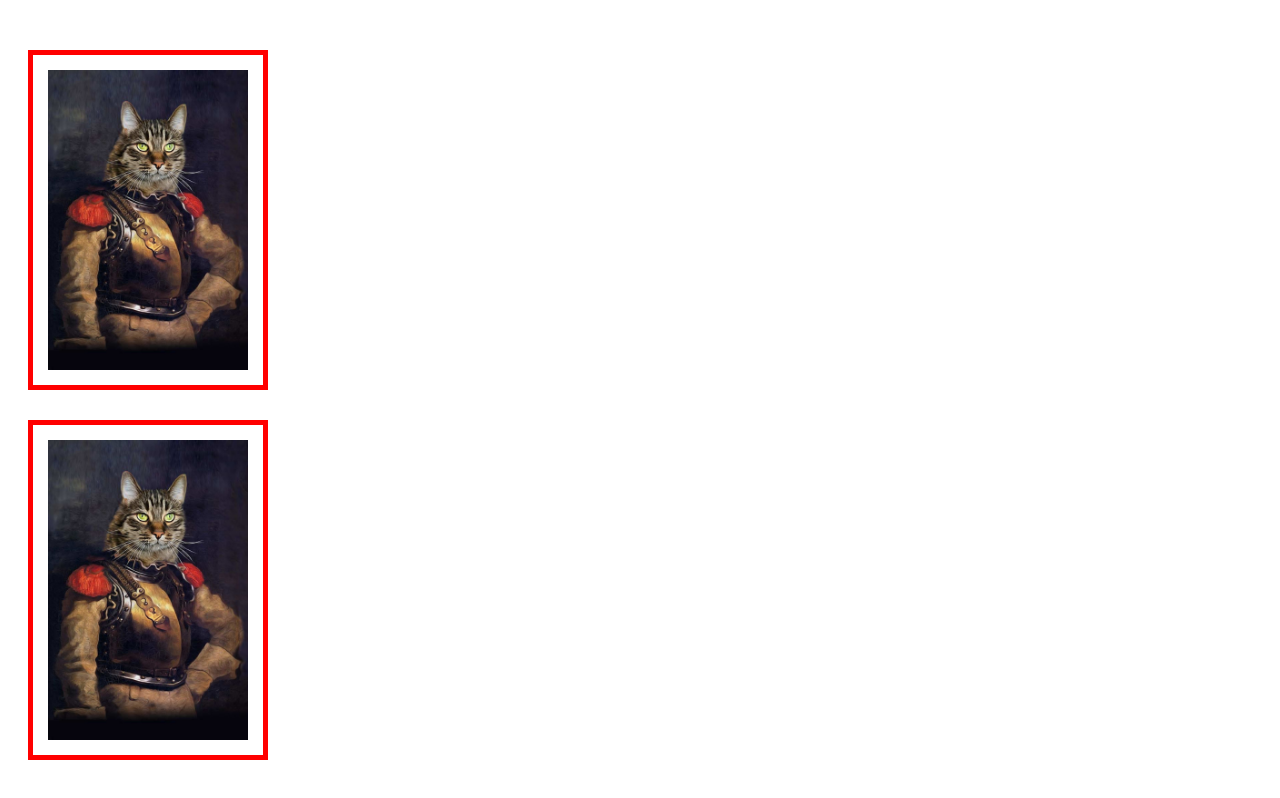
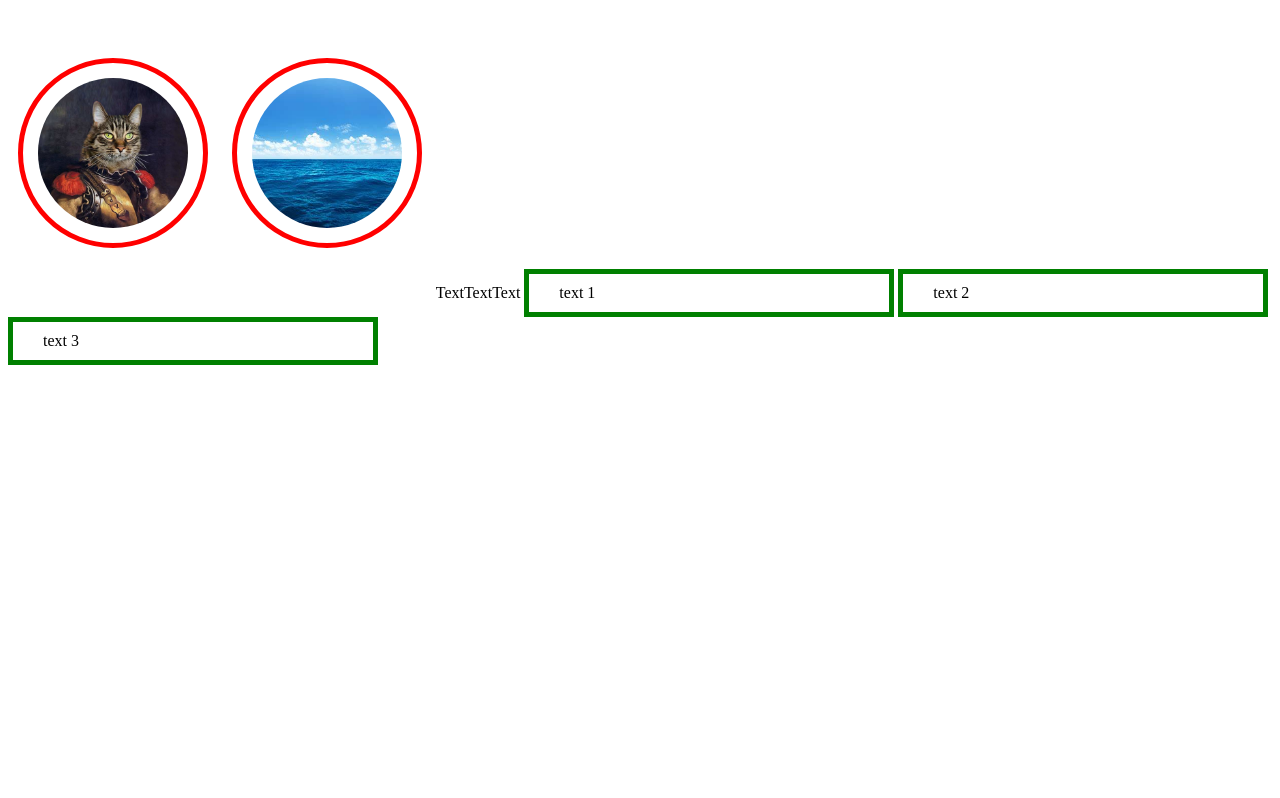
Before and after one commit to Hordiienko-93/Projecte-CSS-Html, a plain HTML site: page index.html in a window 1280 px wide. Drawn offline with Linux system fonts and the light colour scheme.

Commit message:
change display and object-fi

```diff
--- a/assets/css/style.css
+++ b/assets/css/style.css
@@ -1,11 +1,33 @@
 .img{
- display: block;
- width: 200px;
+ /* display: block; */
+ width: 150px;
+ height: 150px;
  border: 5px solid red;
+ border-radius: 50%;
  padding: 15px;
- margin: 50px 20px;
+ margin: 50px 10px;
+ object-fit: cover;
+ object-position: top;
+
 }
-.neg-margin{
-  margin-top: -20px;
-  border: 5 px solid blue;
+.di{
+  display: inline-block;
+  width: 300px;
+  border: 5px solid green;
+  padding: 10px 30px;
+  /* margin: 20px auto; */
+
 }
+
+
+
+
+
+
+/* .span{ */
+  display: block;
+  width: 200px;
+  border:5px solid red;
+  padding: 10px 30px;
+  margin: 20px 50px;
+}
--- a/index.html
+++ b/index.html
@@ -11,9 +11,13 @@
 </head>
 
 <body>
-  <img class="img" src="./assets/css/images/cat.jpg" alt="Sea">
-  <img class="img neg-margin" src="./assets/css/images/cat.jpg" alt="Sea">
+  <img class="img" src="./assets/css/images/cat.jpg" alt="CAT">
+  <img class="img" src="./assets/css/images/sea.jfif" alt="SEA">
 
-
+  <!-- <img class="img" src="./assets/css/images/cat.jpg" alt="Sea"> -->
+<span class="span">Text</span><span class="span">Text</span><span class="span">Text</span>
+<div class="di">text 1</div>
+<div class="di">text 2</div>
+<div class="di">text 3</div>
 </body>
 </html>
```
